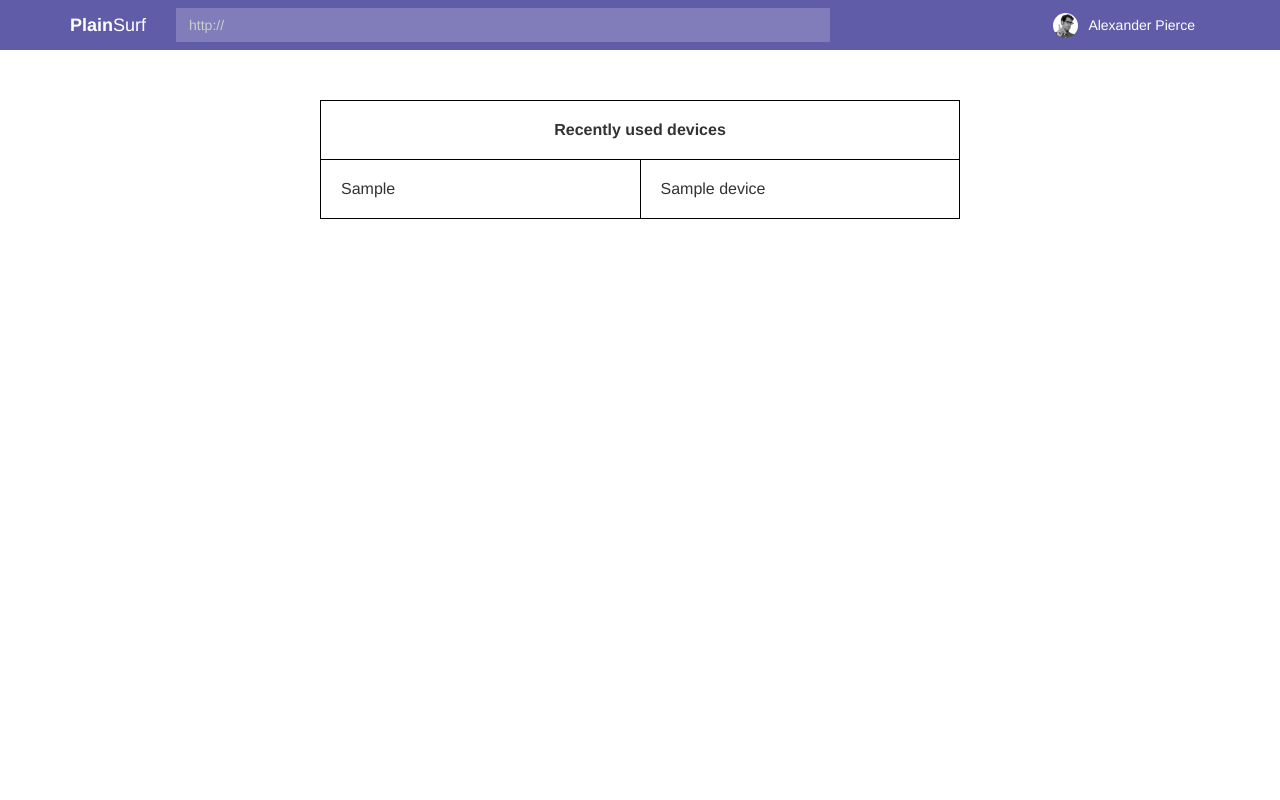
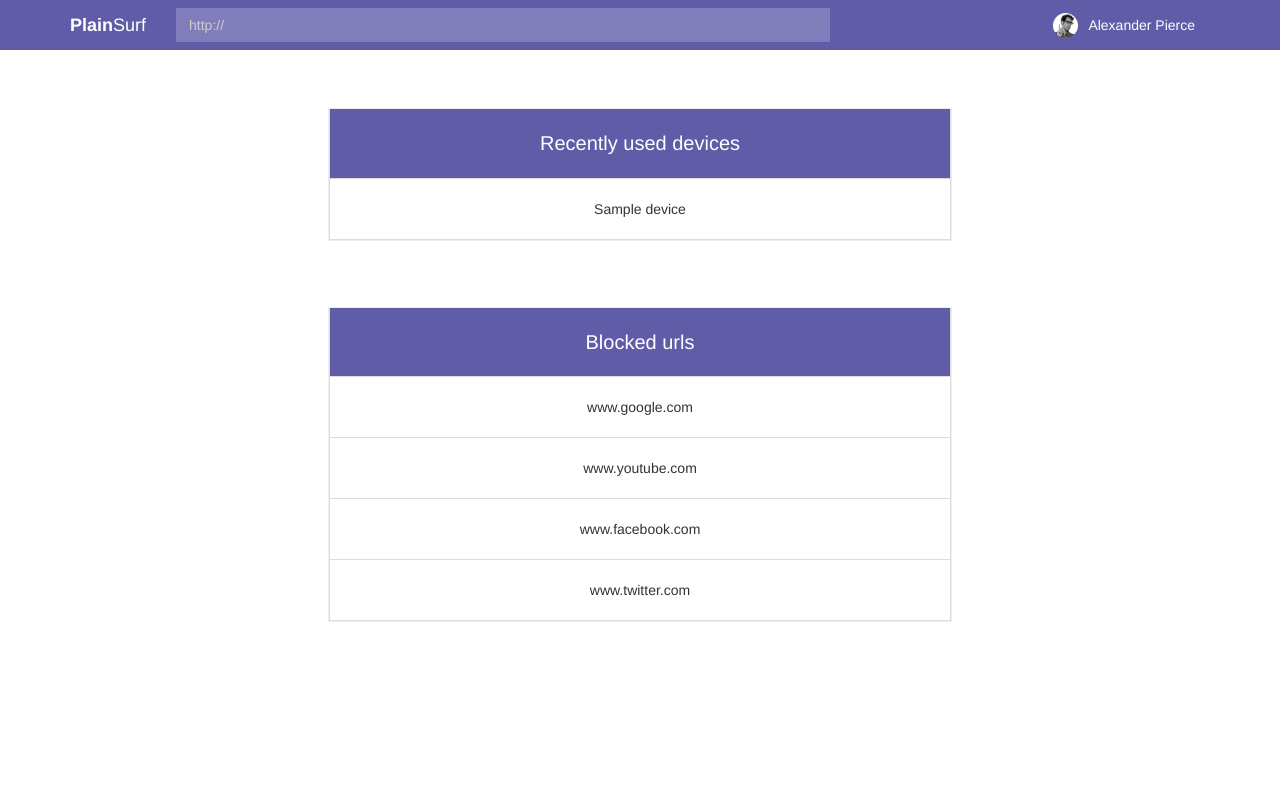
Before and after one commit to shaikh1280/ps.plainsurf.com, a CodeIgniter app: page /database/index.php/user/setting/index in a window 1280 px wide. Run offline with CodeIgniter, Linux system fonts and the light colour scheme; tables that the repository leaves empty or names only in its code hold one stand-in row (values such as "Sample post").

Commit message:
Worked on the designing of the Settings page

```diff
--- a/framework/views/user/setting.php
+++ b/framework/views/user/setting.php
@@ -1,28 +1,124 @@
-<?php
+<?php // ?>
 
-?>
-<style>
+<!--<style>
+
     table, th, td{
-        border: 1px solid black;
+        /*border: 1px solid black;*/
         border-collapse: collapse;
         margin-top: 50px;
         margin-bottom: 50px;
         padding: 20px;
-        width: 50%;
+        width: 100%;
+    }
+
+    .card {
+    box-shadow: 0 4px 8px 0 rgba(0,0,0,0.2);
+    transition: 0.5s;
+    width: 50%;
+    margin-left: auto;
+    margin-right: auto;
+    }
+
+    .card:hover {
+    box-shadow: 0 8px 16px 0 rgba(0,0,0,0.2);
     }
 </style>
+<div class="card">
 <table align="center">
     <tr>
-        <th colspan="2"style="text-align: center; padding: 20px">Recently used devices</th>
+        <th colspan="2"style="text-align: center; padding: 20px; background-color: #605ca8; color: #fff">Recently used devices</th>
     </tr>
+    //<?php
+//
+//        foreach ($result as $r){
+//            echo '<tr>';
+//            echo '<td style="padding:20px">'.$r->system_type."</td>";
+//            echo '<td style="padding:20px">'.$r->system_name."</td>";
+//            echo '</tr>';
+//        }
+//
+//    ?>
+</table>
+</div>-->
+<!DOCTYPE html>
+<html>
+<head>
+<meta name="viewport" content="width=device-width, initial-scale=1.0">
+<style>
+* {
+    box-sizing: border-box;
+}
+
+.columns {
+    float: bottom;
+    width: 50%;
+    padding: 8px;
+    margin-top: 50px;
+    margin-left: auto;
+    margin-right: auto
+}
+
+.price {
+    list-style-type: none;
+    border: 1px solid #eee;
+    margin: 0;
+    padding: 0;
+    -webkit-transition: 0.3s;
+    transition: 0.3s;
+}
+
+.price:hover {
+    box-shadow: 0 8px 12px 0 rgba(0,0,0,0.2)
+}
+
+.price .headerCard{
+    background-color: #605ca8;
+    color: white;
+    font-size: 20px;
+}
+
+.price li {
+    border-bottom: 1px solid gainsboro;
+    border-left: 1px solid gainsboro;
+    border-right: 1px solid gainsboro;
+    padding: 20px;
+    text-align: center;
+}
+
+/*li:nth-child(even){
+    background-color: gainsboro
+}*/
+@media only screen and (max-width: 600px) {
+    .columns {
+        width: 100%;
+    }
+}
+</style>
+</head>
+<body>
+<div class="columns">
+  <ul class="price">
+    <li class="headerCard">Recently used devices</li>
     <?php
 
-        foreach ($result as $r){
-            echo '<tr>';
-            echo '<td style="padding:20px">'.$r->system_type."</td>";
-            echo '<td style="padding:20px">'.$r->system_name."</td>";
-            echo '</tr>';
-        }
+    foreach ($result as $r){
+
+        echo '<li>'.$r->system_name.'</li>';
+    }
 
     ?>
-</table>
+  </ul>
+</div>
+
+<div class="columns">
+  <ul class="price">
+    <li class="headerCard">Blocked urls</li>
+    <li>www.google.com</li>
+    <li>www.youtube.com</li>
+    <li>www.facebook.com</li>
+    <li>www.twitter.com</li>
+  </ul>
+</div>
+
+</body>
+</html>
```
